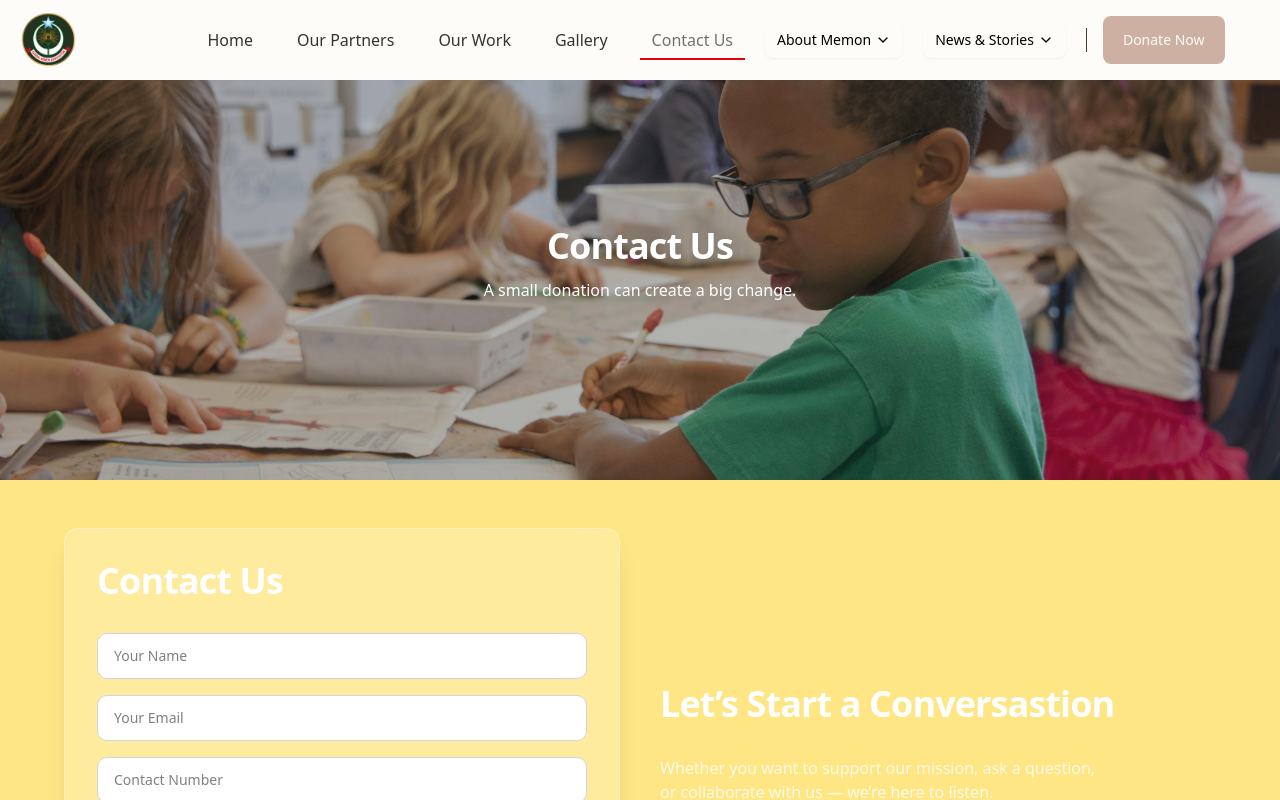
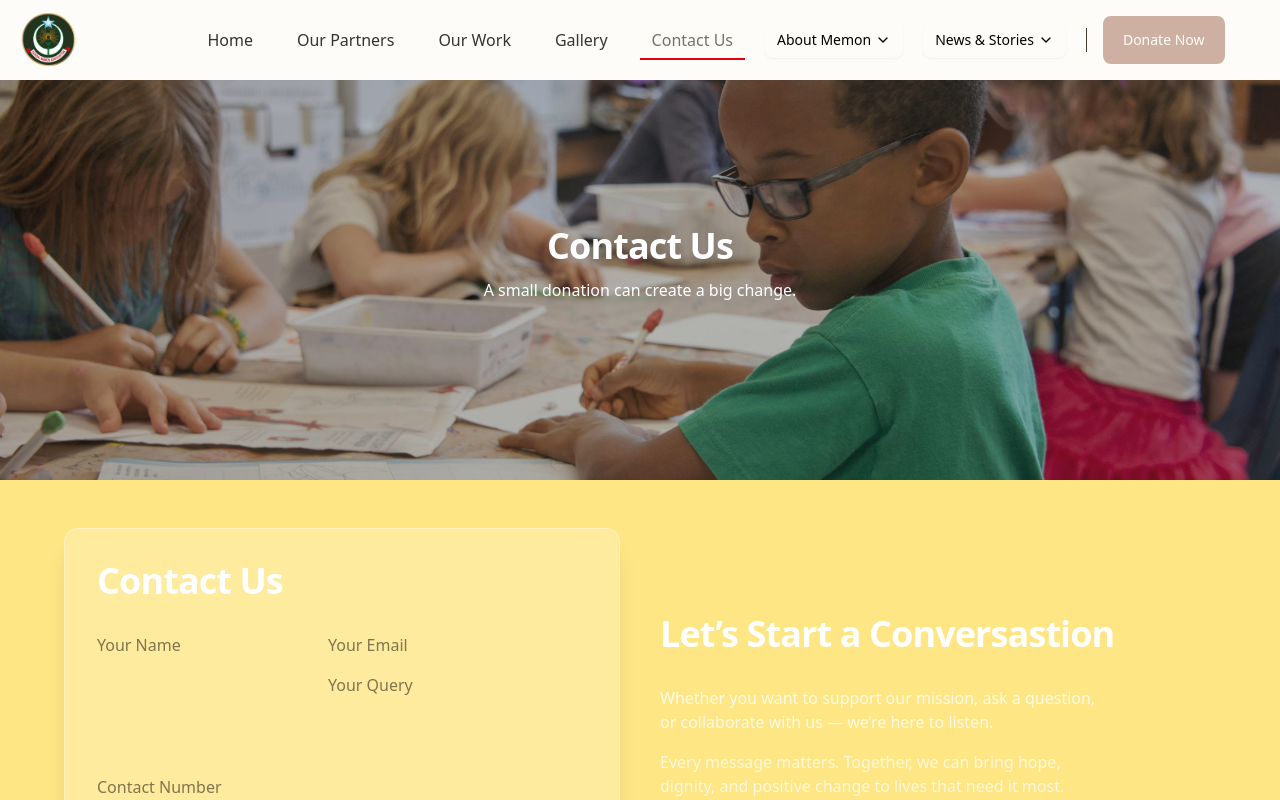
Before and after one commit to awais2542/NGO-website, a Next.js app: page /Contact in a window 1280 px wide. Shown: the top 800 px of the page. Built offline with nearby package versions, Linux system fonts and the light colour scheme.

Commit message:
build fixes

```diff
--- a/app/Contact/page.tsx
+++ b/app/Contact/page.tsx
@@ -1,12 +1,11 @@
 "use client";
 
-import { useState } from "react";
-import Image from "next/image";
 import FooterSection from "@/components/Footer";
+import { Banner } from "@/components/banner";
 import { Button } from "@/components/button";
 import { Input } from "@/components/input";
 import { SectionHeading } from "@/components/section-heading";
-import { Banner } from "@/components/banner";
+import { useState } from "react";
 
 export default function ContactForm() {
   const [formData, setFormData] = useState({
--- a/app/HistoryGMA/page.tsx
+++ b/app/HistoryGMA/page.tsx
@@ -1,8 +1,6 @@
 import { Banner } from '@/components/banner'
 import FooterSection from '@/components/Footer'
-import { SectionHeading } from '@/components/section-heading'
 import Image from 'next/image'
-import React from 'react'
 
 export default function page() {
   return (
--- a/app/HistoryMemons/page.tsx
+++ b/app/HistoryMemons/page.tsx
@@ -1,9 +1,8 @@
 "use client";
 
 import { Banner } from "@/components/banner";
+import { Button } from "@/components/button";
 import FooterSection from "@/components/Footer";
-import { Button } from "@/components/button";
-import { SectionHeading } from "@/components/section-heading";
 
 const SECTION_HEADINGS = [
   "ORIGIN",
--- a/app/Organizaitional/page.tsx
+++ b/app/Organizaitional/page.tsx
@@ -1,9 +1,8 @@
 "use client";
 
 import { Banner } from "@/components/banner";
+import { Button } from "@/components/button";
 import FooterSection from "@/components/Footer";
-import { Button } from "@/components/button";
-import { SectionHeading } from "@/components/section-heading";
 
 const SECTION_HEADINGS = [
   "Organizaitional Philosophy",
--- a/src/components/Footer.tsx
+++ b/src/components/Footer.tsx
@@ -15,12 +15,6 @@ interface FooterLink {
 interface FooterGroup {
   title: string;
   links?: FooterLink[];
-}
-
-interface SocialLink {
-  label: string;
-  href: string;
-  icon: React.ReactNode;
 }
 
 interface FooterProps {
--- a/src/components/Presidentmsg.tsx
+++ b/src/components/Presidentmsg.tsx
@@ -1,7 +1,7 @@
 "use client";
 
-import { Card, CardContent, CardHeader, CardTitle } from "./card";
 import Image from "next/image";
+import { CardContent } from "./card";
 import { SectionHeading } from "./section-heading";
 
 export default function Presidentmsg() {
--- a/src/components/input.tsx
+++ b/src/components/input.tsx
@@ -1,6 +1,6 @@
+import { cn } from "@/lib/utils"
+import { cva, type VariantProps } from "class-variance-authority"
 import * as React from "react"
-import { cva, type VariantProps } from "class-variance-authority"
-import { cn } from "@/lib/utils"
 
 const inputVariants = cva(
     "w-full px-4 py-3 rounded-lg border text-sm transition-all outline-none disabled:opacity-50 disabled:cursor-not-allowed",
@@ -21,30 +21,36 @@ const inputVariants = cva(
     }
 )
 
-type InputProps =
-    | (React.InputHTMLAttributes<HTMLInputElement> &
-        VariantProps<typeof inputVariants> & {
-            as?: "input"
-        })
-    | (React.TextareaHTMLAttributes<HTMLTextAreaElement> &
-        VariantProps<typeof inputVariants> & {
-            as: "textarea"
-        })
+type BaseProps = VariantProps<typeof inputVariants> & {
+    className?: string
+}
+
+type InputFieldProps = BaseProps &
+    React.InputHTMLAttributes<HTMLInputElement> & {
+        as?: "input"
+    }
+
+type TextAreaFieldProps = BaseProps &
+    React.TextareaHTMLAttributes<HTMLTextAreaElement> & {
+        as: "textarea"
+    }
+
+type InputProps = InputFieldProps | TextAreaFieldProps
 
 const Input = React.forwardRef<
     HTMLInputElement | HTMLTextAreaElement,
     InputProps
 >((props, ref) => {
-    const { variant, className, as = "input", ...rest } = props as any
+    const { variant, className } = props
 
     const classes = cn(inputVariants({ variant }), className)
 
-    if (as === "textarea") {
+    if (props.as === "textarea") {
         return (
             <textarea
                 ref={ref as React.Ref<HTMLTextAreaElement>}
                 className={classes}
-                {...rest}
+                {...props}
             />
         )
     }
@@ -53,7 +59,7 @@ const Input = React.forwardRef<
         <input
             ref={ref as React.Ref<HTMLInputElement>}
             className={classes}
-            {...rest}
+            {...props}
         />
     )
 })
```
Also changed, not shown: app/Essence/page.tsx (+3 -5 lines), app/OurWork/page.tsx (+5 -9 lines), src/components/GallerySection.tsx (+3 -4 lines).
